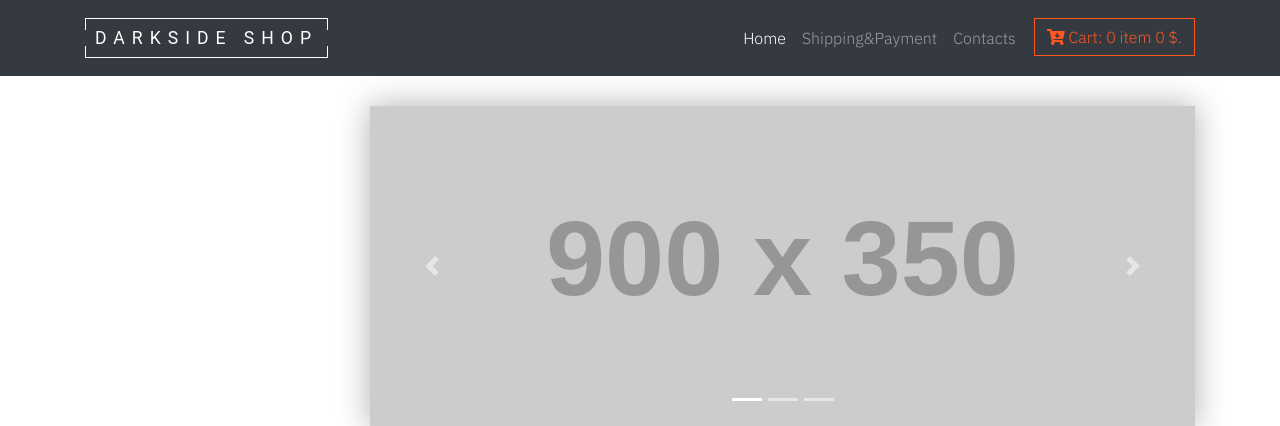
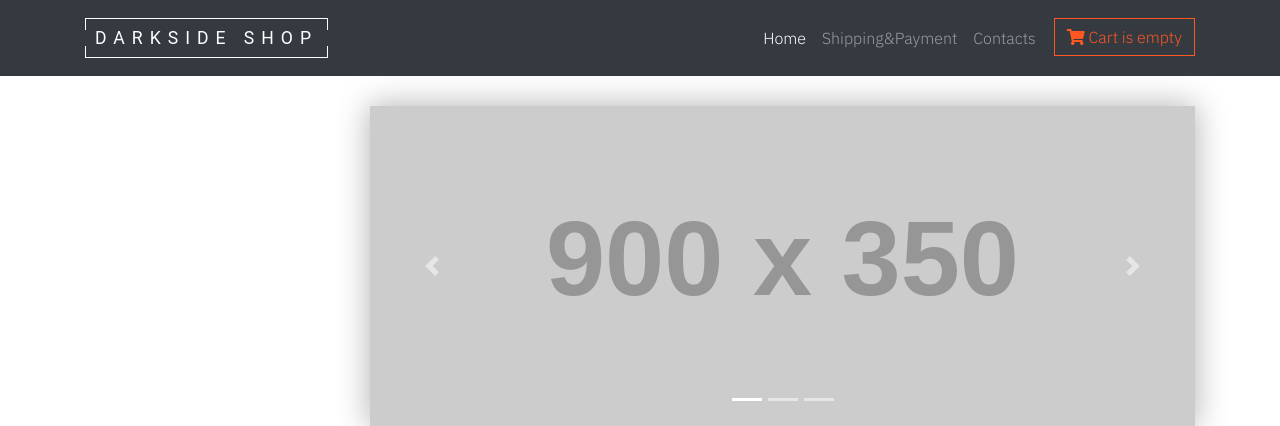
Before and after one commit to ATMAROZAK/ecommerce, a Django app: page / in a window 1280 px wide. Shown: the top 426 px of the page. Run offline with Django 3.2, Linux system fonts and the light colour scheme; grey boxes labelled with a size stand in for pictures from a placeholder-image service; data that the repository does not hold is empty; some libraries are stand-ins or nearby versions.

Commit message:
Update base.html

```diff
--- a/templates/base.html
+++ b/templates/base.html
@@ -48,10 +48,10 @@
             <li>
                 <button class="btn btn-outline-primary cart-but" onclick="location.href='{% url "cart:CartDetail" %}'">
                     {% with total_items=cart|length %}
-                        {% if cart|length == 0 %}
+                        {% if cart|length == 1 %}
                             <i class="fas fa-cart-arrow-down"></i> Cart:
                                 {{ total_items }} item {{ cart.get_total_price }} $.
-                      {% elif cart|length > 0 %}
+                      {% elif cart|length > 1 %}
                   <i class="fas fa-cart-arrow-down"></i> Cart:
                                 {{ total_items }} items {{ cart.get_total_price }} $.
                          {% else %}
```
